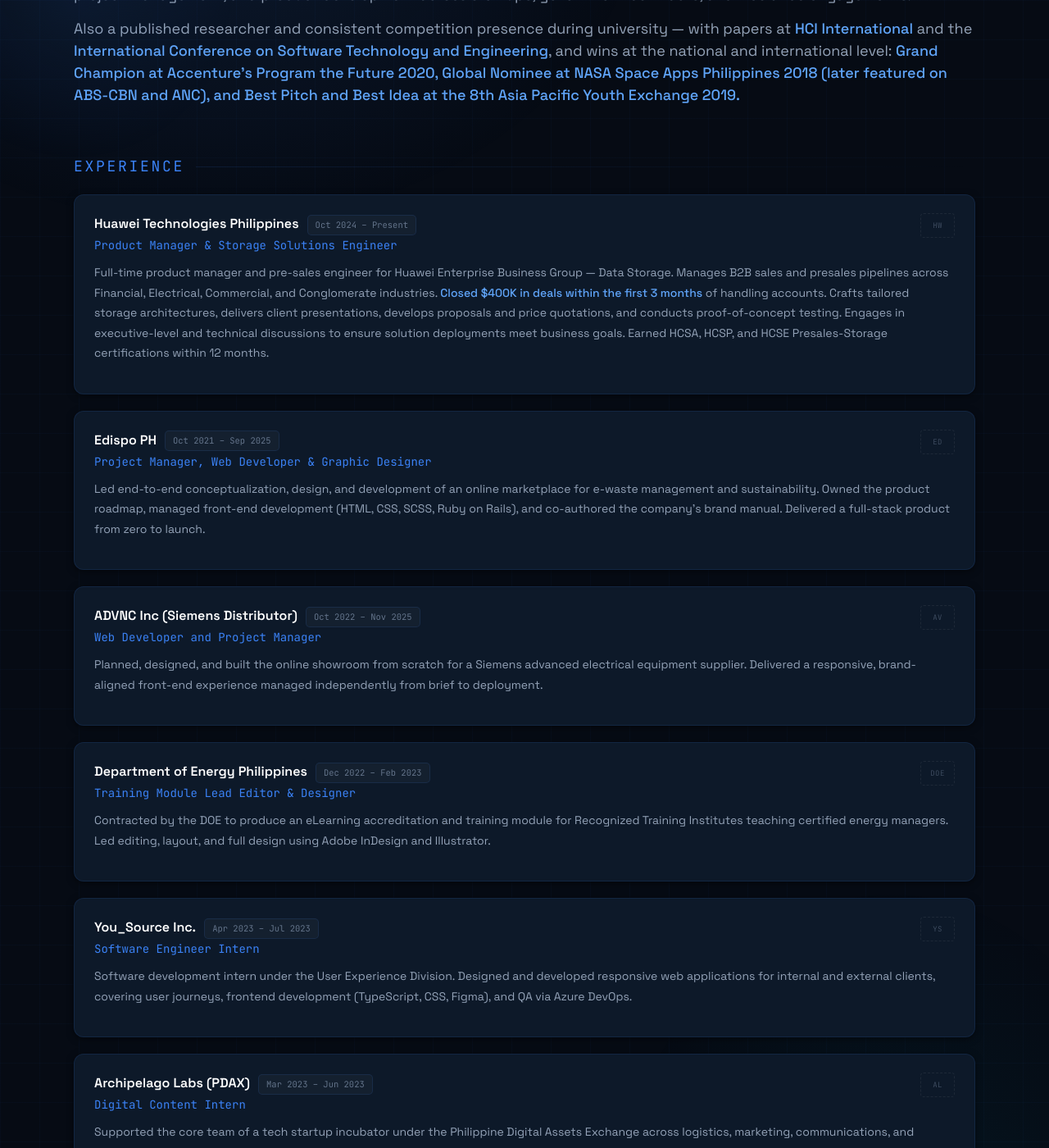
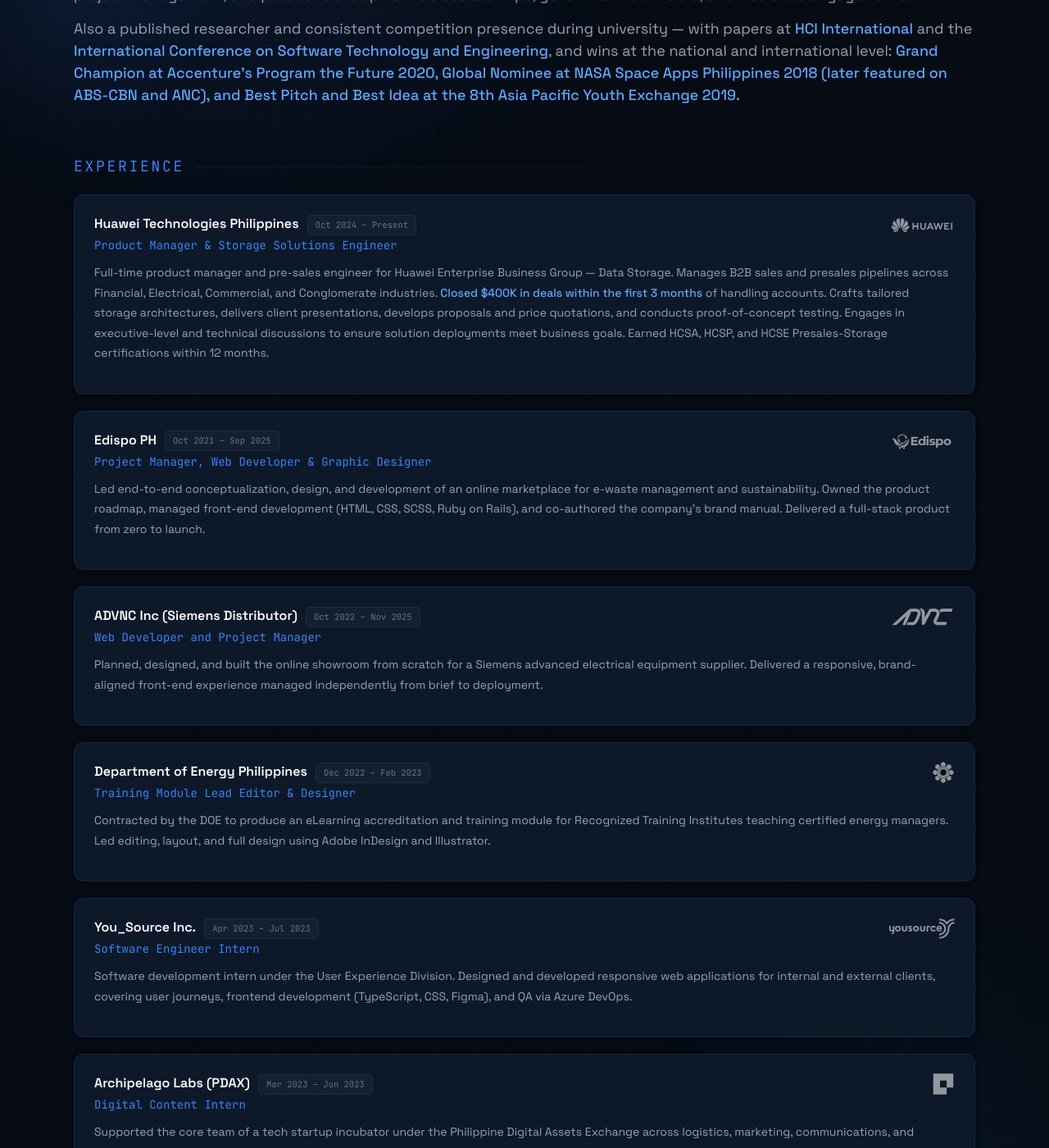
Before and after one commit to ginomeee/ginomedia, a Jekyll site: the page built from index.html, in a window 1280 px wide and 1400 px high, scrolled down 1146 px. Shown: the whole window at 82% size. Built offline with Jekyll 4.4.1, drawn with Linux system fonts in a browser that asks for light colours; some of the changed text lies outside the part shown.

Commit message:
Added logos and styles + DBTC educ info

```diff
--- a/_sass/layouts/_gino.scss
+++ b/_sass/layouts/_gino.scss
@@ -367,11 +367,11 @@
   // Company logo slot — top-right of experience card header
   .card-logo {
     flex-shrink: 0;
-    width: 40px;
+    width: 80px;
     height: 28px;
     display: flex;
     align-items: center;
-    justify-content: center;
+    justify-content: flex-end;
     opacity: 0.55;
     transition: opacity 0.25s;
 
@@ -379,12 +379,13 @@
       max-width: 100%;
       max-height: 100%;
       object-fit: contain;
-      filter: brightness(0) invert(1); // force white
+      filter: brightness(0) invert(1);
+      &.card-logo--color { filter: none; };
     }
 
     &--placeholder {
-      border: 1px dashed rgba(255,255,255,0.12);
       border-radius: 4px;
+      text-align: end;
       font-family: var(--mono);
       font-size: 9px;
       color: var(--text-muted);
@@ -404,8 +405,8 @@
 
   .edu-logo {
     flex-shrink: 0;
-    width: 44px;
-    height: 44px;
+    width: 80px;
+    height: 80px;
     display: flex;
     align-items: center;
     justify-content: center;
@@ -417,10 +418,9 @@
     overflow: hidden;
 
     img, svg {
-      max-width: 36px;
-      max-height: 36px;
+      max-width: 76px;
+      max-height: 50px;
       object-fit: contain;
-      filter: brightness(0) invert(1);
     }
 
     &--placeholder {
--- a/index.html
+++ b/index.html
@@ -139,8 +139,9 @@
             </div>
             <div class="card-subtitle">Product Manager & Storage Solutions Engineer</div>
           </div>
-          <!-- LOGO SLOT: replace content with <img src="/assets/logos/huawei.svg" alt="Huawei"> when ready -->
-          <div class="card-logo card-logo--placeholder">HW</div>
+          <div class="card-logo">
+            <img src="/assets/ext/Huawei-Logo-White.svg" alt="Huawei Logo">
+          </div>
         </div>
         <p class="card-body">Full-time product manager and pre-sales engineer for Huawei Enterprise Business Group — Data Storage. Manages B2B sales and presales pipelines across Financial, Electrical, Commercial, and Conglomerate industries. <strong class="hl">Closed $400K in deals within the first 3 months</strong> of handling accounts. Crafts tailored storage architectures, delivers client presentations, develops proposals and price quotations, and conducts proof-of-concept testing. Engages in executive-level and technical discussions to ensure solution deployments meet business goals. Earned HCSA, HCSP, and HCSE Presales-Storage certifications within 12 months.</p>
       </div>
@@ -154,7 +155,9 @@
             </div>
             <div class="card-subtitle">Project Manager, Web Developer & Graphic Designer</div>
           </div>
-          <div class="card-logo card-logo--placeholder">ED</div>
+          <div class="card-logo">
+            <img src="/assets/ext/Edispo-White-Banner.svg" alt="Edispo Logo">
+          </div>
         </div>
         <p class="card-body">Led end-to-end conceptualization, design, and development of an online marketplace for e-waste management and sustainability. Owned the product roadmap, managed front-end development (HTML, CSS, SCSS, Ruby on Rails), and co-authored the company's brand manual. Delivered a full-stack product from zero to launch.</p>
       </div>
@@ -168,7 +171,9 @@
             </div>
             <div class="card-subtitle">Web Developer and Project Manager</div>
           </div>
-          <div class="card-logo card-logo--placeholder">AV</div>
+          <div class="card-logo">
+            <img src="/assets/ext/advnc-logo-white.svg" alt="ADVNC Logo">
+          </div>
         </div>
         <p class="card-body">Planned, designed, and built the online showroom from scratch for a Siemens advanced electrical equipment supplier. Delivered a responsive, brand-aligned front-end experience managed independently from brief to deployment.</p>
       </div>
@@ -182,7 +187,9 @@
             </div>
             <div class="card-subtitle">Training Module Lead Editor & Designer</div>
           </div>
-          <div class="card-logo card-logo--placeholder">DOE</div>
+          <div class="card-logo">
+            <img src="/assets/ext/DOE_logo_BW.svg" alt="Department of Energy Philippines Logo" class="card-logo--color">
+          </div>
         </div>
         <p class="card-body">Contracted by the DOE to produce an eLearning accreditation and training module for Recognized Training Institutes teaching certified energy managers. Led editing, layout, and full design using Adobe InDesign and Illustrator.</p>
       </div>
@@ -196,7 +203,9 @@
             </div>
             <div class="card-subtitle">Software Engineer Intern</div>
           </div>
-          <div class="card-logo card-logo--placeholder">YS</div>
+          <div class="card-logo card-logo--placeholder">
+            <img src="/assets/ext/Yousource-logo.svg" alt="YouSource Logo">
+          </div>
         </div>
         <p class="card-body">Software development intern under the User Experience Division. Designed and developed responsive web applications for internal and external clients, covering user journeys, frontend development (TypeScript, CSS, Figma), and QA via Azure DevOps.</p>
       </div>
@@ -210,7 +219,9 @@
             </div>
             <div class="card-subtitle">Digital Content Intern</div>
           </div>
-          <div class="card-logo card-logo--placeholder">AL</div>
+          <div class="card-logo">
+            <img src="/assets/ext/Archipelago-Labs_Logo_White.svg" alt="Archipelago Labs Logo">
+          </div>
         </div>
         <p class="card-body">Supported the core team of a tech startup incubator under the Philippine Digital Assets Exchange across logistics, marketing, communications, and research for the ALAB incubation program.</p>
       </div>
@@ -224,7 +235,7 @@
             </div>
             <div class="card-subtitle">Brand Consultant & Web Developer</div>
           </div>
-          <div class="card-logo card-logo--placeholder">DB</div>
+          <div class="card-logo card-logo--placeholder">Don Bosco Mandaluyong</div>
         </div>
         <p class="card-body">Led the institution's full rebrand — authored the Visual Identity System, created publication templates, updated logos and IDs, and launched a brand-new school website from scratch. Held internal seminars and consultations with departments across the institution.</p>
       </div>
@@ -238,7 +249,7 @@
             </div>
             <div class="card-subtitle">Co-Founder</div>
           </div>
-          <div class="card-logo card-logo--placeholder">D1</div>
+          <div class="card-logo card-logo--placeholder">DayOne Media</div>
         </div>
         <p class="card-body">Co-founded a content and media organization covering technology, culture, and entrepreneurship. Oversees brand identity, web presence, and content strategy.</p>
       </div>
@@ -253,11 +264,9 @@
 
       <div class="card">
         <div class="edu-header">
-          <!--
-            LOGO SLOT: once you have the file, replace this div with:
-            <div class="edu-logo"><img src="/assets/logos/mapua.svg" alt="Mapúa University"></div>
-          -->
-          <div class="edu-logo edu-logo--placeholder">MU</div>
+          <div class="edu-logo">
+            <img src="/assets/ext/Mapua-Logo.webp" alt="Mapúa University logo">
+          </div>
           <div class="edu-info">
             <div class="edu-school">Mapúa University</div>
             <div class="edu-degree">B.S. Information Technology · Cybersecurity · 2019–2023<br>GWA: 1.65 · Full Academic Scholar (SY 2019–2020)</div>
@@ -275,13 +284,15 @@
         </div>
       </div>
 
+      <div class="stat-stack">
+
         <div class="card">
           <div class="edu-header">
-          <!--
-            LOGO SLOT: once you have the file, replace this div with:
-            <div class="edu-logo"><img src="/assets/logos/uap.svg" alt="University of Asia and the Pacific"></div>
-          -->
-          <div class="edu-logo edu-logo--placeholder">UA&P</div>
+            <div class="edu-logo">
+              <div class="edu-logo">
+                <img src="/assets/ext/UAP_Logo.svg" alt="University of Asia and the Pacific logo">
+              </div>
+            </div>
             <div class="edu-info">
               <div class="edu-school">University of Asia and the Pacific</div>
               <div class="edu-degree">B.S. Information Technology · 2018–2019<br>GWA: 1.53 · 7th Highest GWA, School of Sciences and Engineering</div>
@@ -289,33 +300,55 @@
           </div>
         </div>
 
+        <div class="card">
+          <div class="edu-header">
+            <div class="edu-logo">
+              <div class="edu-logo edu-logo--placeholder">
+                Don Bosco Manda Logo
               </div>
+            </div>
+            <div class="edu-info">
+              <div class="edu-school">Don Bosco Technical College Mandaluyong</div>
+              <div class="edu-degree">Grade School to Senior High School · 2005-2018<br>
+                Organizations: Don Bosco Communications Team, DBTC High School Student Council.<br><br>
+                · Senior High: Science Technology Engineering Math (STEM) Specialization.<br>
+                · Junior High: Dual Curriculum Education with Computer Technology National Certificate (NC) Level I and Drafting NC level II.
+              </div>
+            </div>
+          </div>
+        </div>
+
+      </div>
+
   </div>
 
   <!-- CERTIFICATIONS -->
   <div class="section" id="certifications">
     <div class="section-header"><span class="section-tag">Certifications</span><div class="section-line"></div></div>
     <div class="card-grid two-col">
-      <!-- Huawei — clickable, update href to your actual Credly profile URL -->
-      <a class="list-card" href="https://www.credly.com" target="_blank" rel="noopener">
+      <a class="list-card" href="https://e.huawei.com/en/talent/#/cert/certificate-verification" target="_blank" rel="noopener">
         <div class="list-heading">Huawei</div>
         <div class="list-body">
-          HCSE Presales-Storage (Feb 2025)<br>
+          HCSE Presales-Storage (Feb 2025) - 03351501810022411409<br>
           HCSP Presales-Storage (Jan 2025)<br>
           HCSA Presales-Storage (Dec 2024)
         </div>
       </a>
-      <!-- Google — add href when you have the Credly URL -->
       <div class="list-card">
         <div class="list-heading">Google</div>
         <div class="list-body">Agile Project Management (2023)<br>Operating Systems Power User (2022)</div>
       </div>
-      <!-- Cisco — add href when you have the Credly URL -->
-      <div class="list-card">
+      <a class="list-card" href="https://www.credly.com/earner/earned/badge/4d87828c-b496-4eb5-b495-9a857913ce8f" target="_blank" rel="noopener">
         <div class="list-heading">Cisco</div>
         <div class="list-body">CCNA: Switching, Routing & Wireless Essentials (2022)</div>
+      </a>
+      <div class="list-card">
+        <div class="list-heading">National Certificates</div>
+        <div class="list-body">
+          Drafting NC Level 2<br>
+          Computer Technology NC Level 1
         </div>
-      <!-- Other — no link needed -->
+      </div>
       <div class="list-card">
         <div class="list-heading">Other</div>
         <div class="list-body">
```
Also changed, not shown: assets/ext/Archipelago-Labs_Logo_White.svg (added), assets/ext/DOE_logo_BW.svg (added), assets/ext/Edispo-White-Banner.svg (added), assets/ext/Huawei-Logo-White.svg (added), assets/ext/Mapua-Logo.webp (added), assets/ext/UAP_Logo.svg (added), assets/ext/Yousource-logo.svg (added), assets/ext/advnc-logo-white.svg (added). Lines whose indentation alone changed are shown as unchanged.
